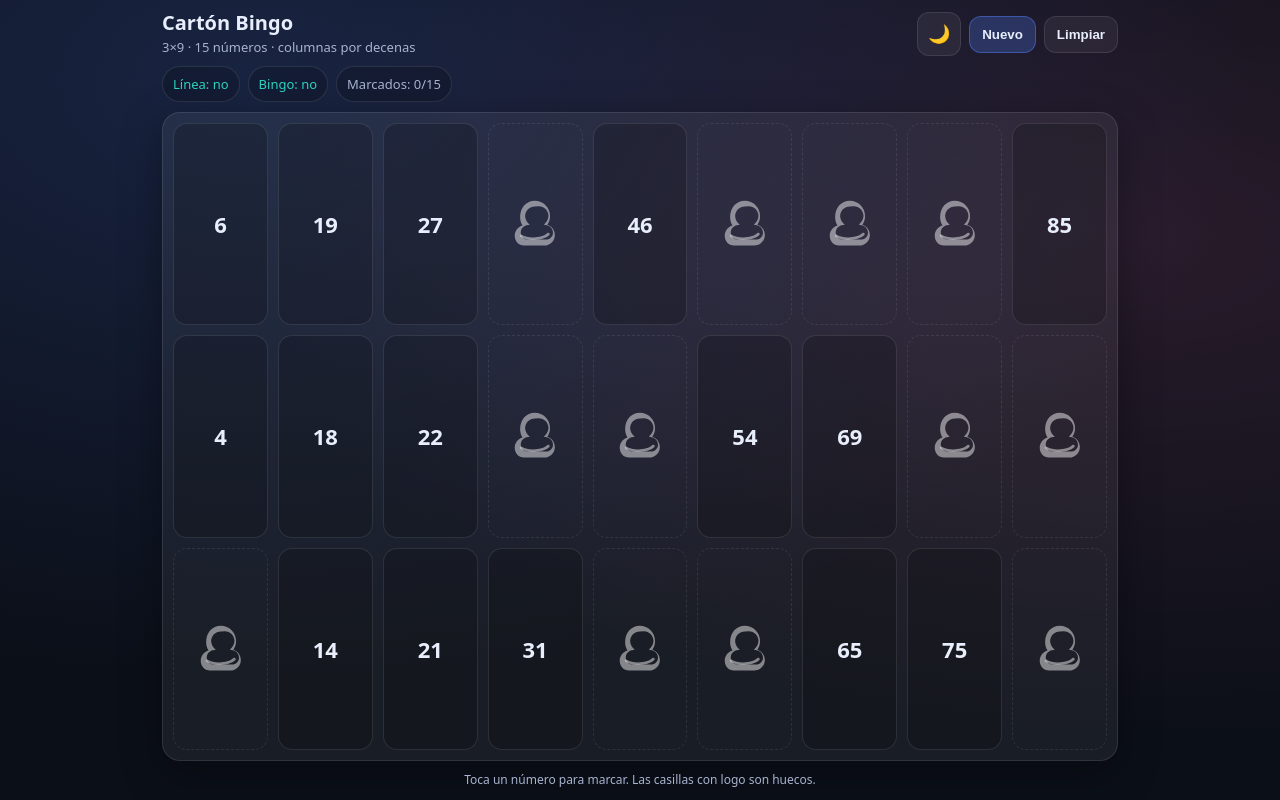
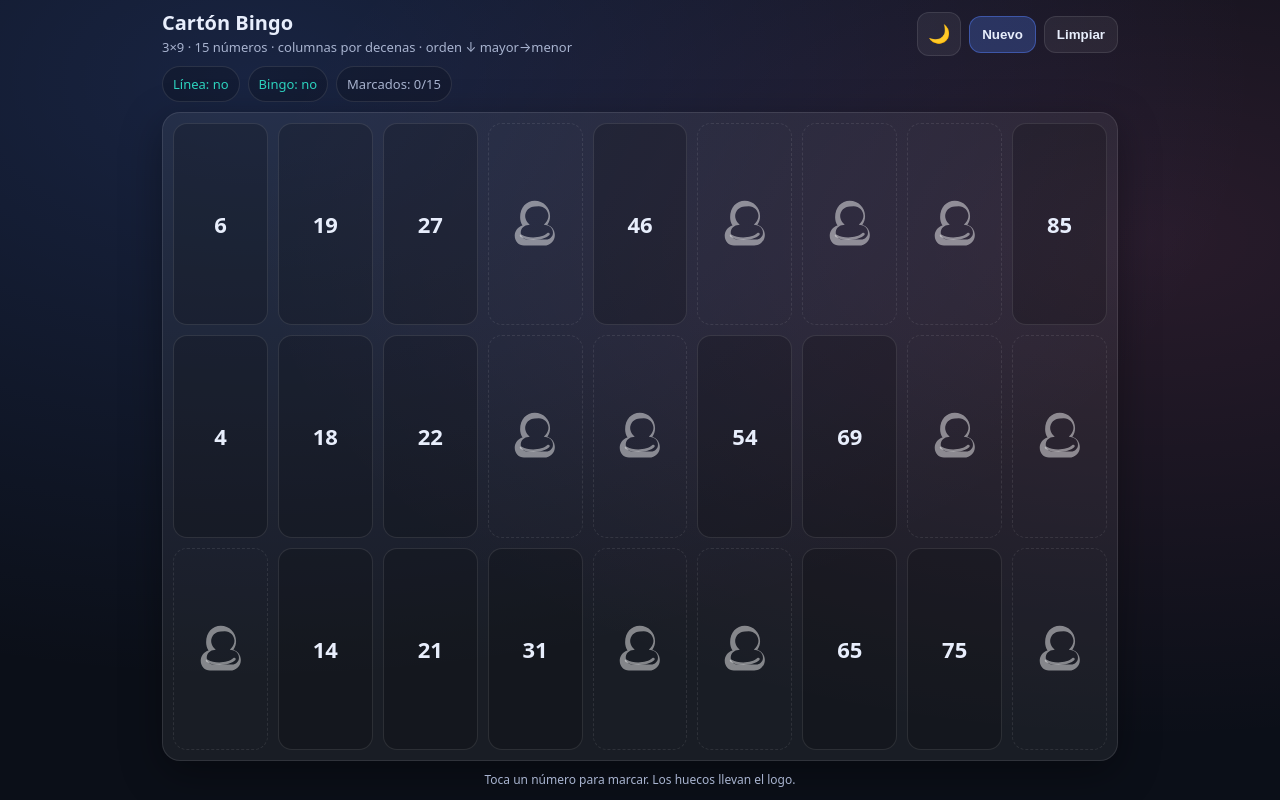
Before and after one commit to JMoyaSaez/Juegos, a plain HTML site: page bingo-carton/index.html in a window 1280 px wide. Drawn offline with Linux system fonts and the light colour scheme.

Commit message:
Update index.html

```diff
--- a/bingo-carton/index.html
+++ b/bingo-carton/index.html
@@ -11,7 +11,7 @@
     <header class="topbar">
       <div class="title">
         <h1>Cartón Bingo</h1>
-        <p>3×9 · 15 números · columnas por decenas</p>
+        <p>3×9 · 15 números · columnas por decenas · orden ↓ mayor→menor</p>
       </div>
 
       <div class="actions">
@@ -32,7 +32,7 @@
     </section>
 
     <footer class="hint">
-      Toca un número para marcar. Las casillas con logo son huecos.
+      Toca un número para marcar. Los huecos llevan el logo.
     </footer>
   </main>
 
```
